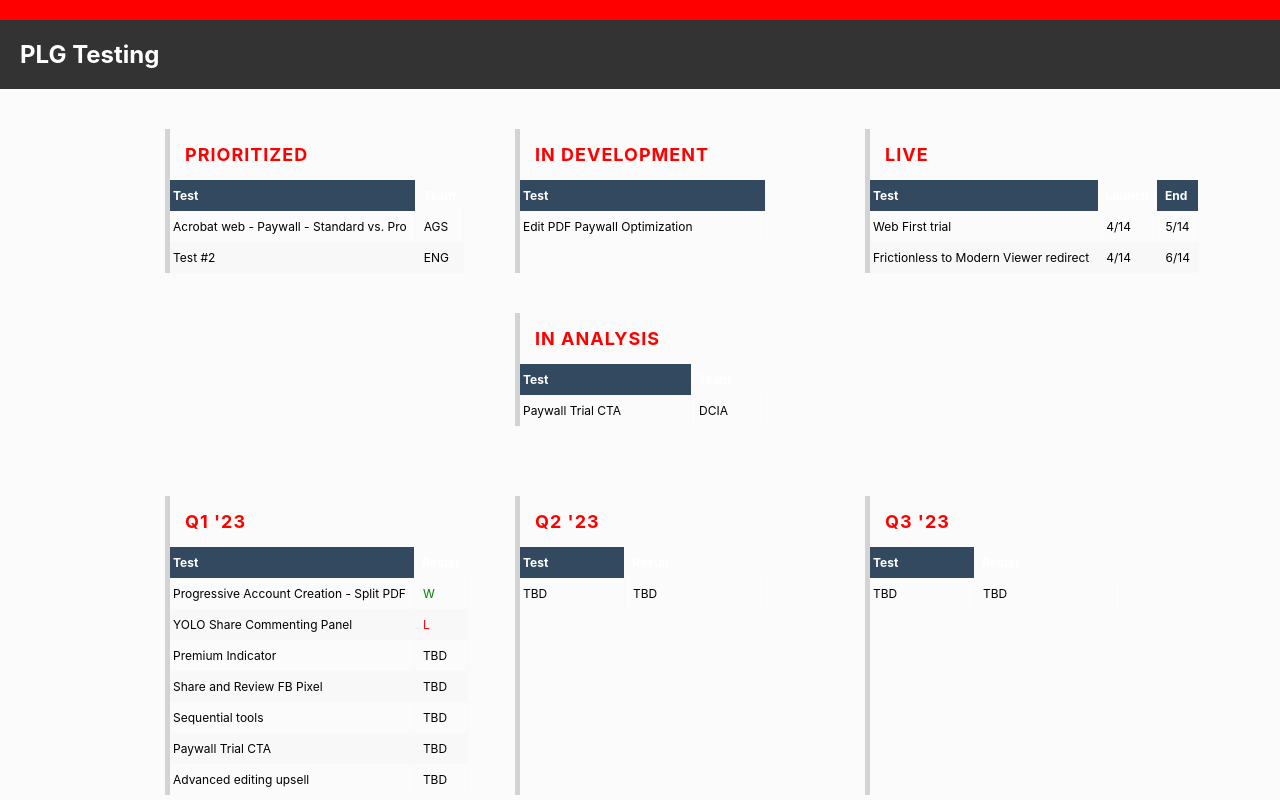
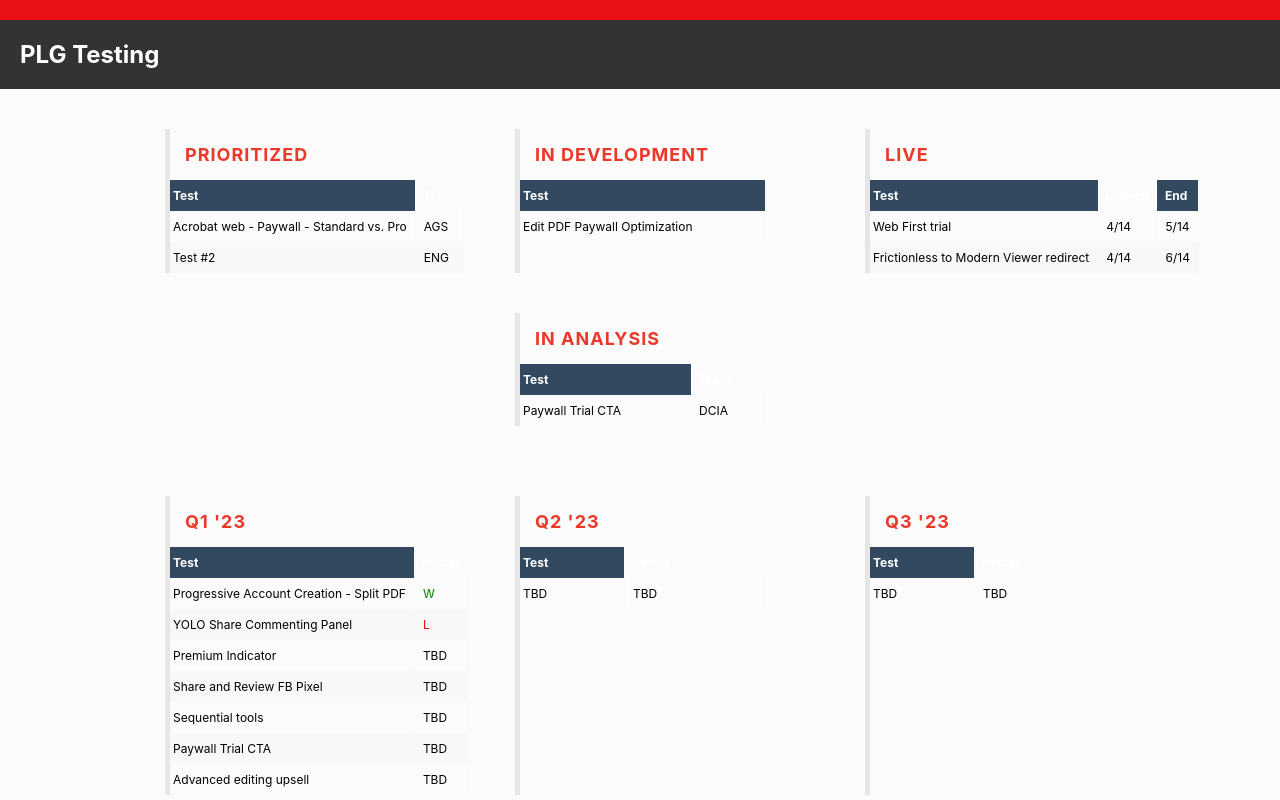
Before and after one commit to adamdj1/adamdj1.github.io, a plain HTML site: page index.html in a window 1280 px wide. Shown: the top 800 px of the page. Drawn offline with Linux system fonts and the light colour scheme.

Commit message:
Update styles.css

```diff
--- a/styles.css
+++ b/styles.css
@@ -115,7 +115,7 @@
     font-size: 18px;
     text-transform: uppercase;
     letter-spacing: 1px;
-    color: red;
+    color: #EA3829;
     margin-left: 20px;
 }
 
@@ -126,7 +126,7 @@
     top: 0;
     bottom: 0;
     width: 5px; /* adjust the width of the grey bar as needed */
-    background-color: lightgray; /* adjust the color as needed */
+    background-color: #E6E6E6; /* adjust the color as needed */
   }
 
   .fl-table {
@@ -165,7 +165,7 @@
   }
 
   .top-bar {
-    background-color: red;
+    background-color: #EB1016;
     height: 20px;
     width: 100%;
     position: fixed;
```
